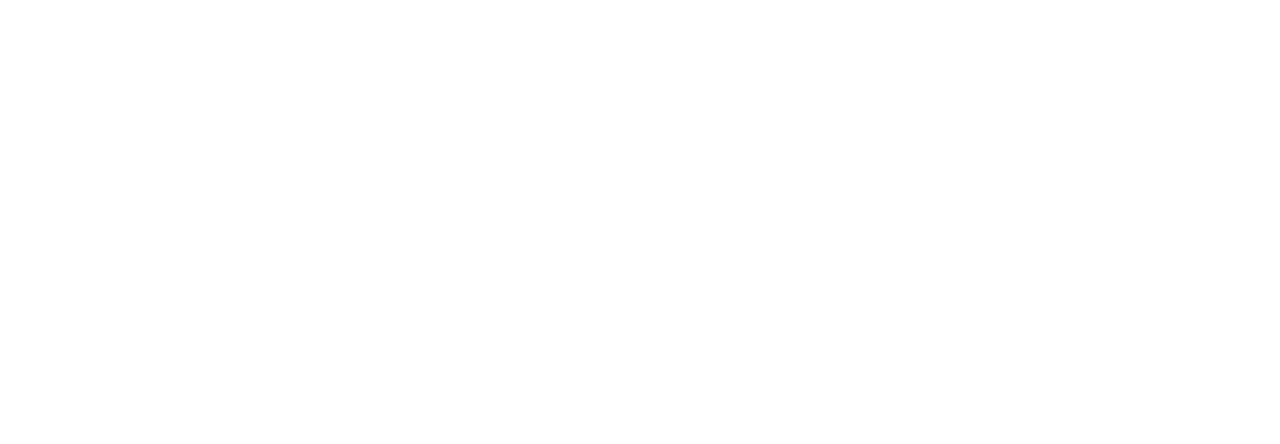
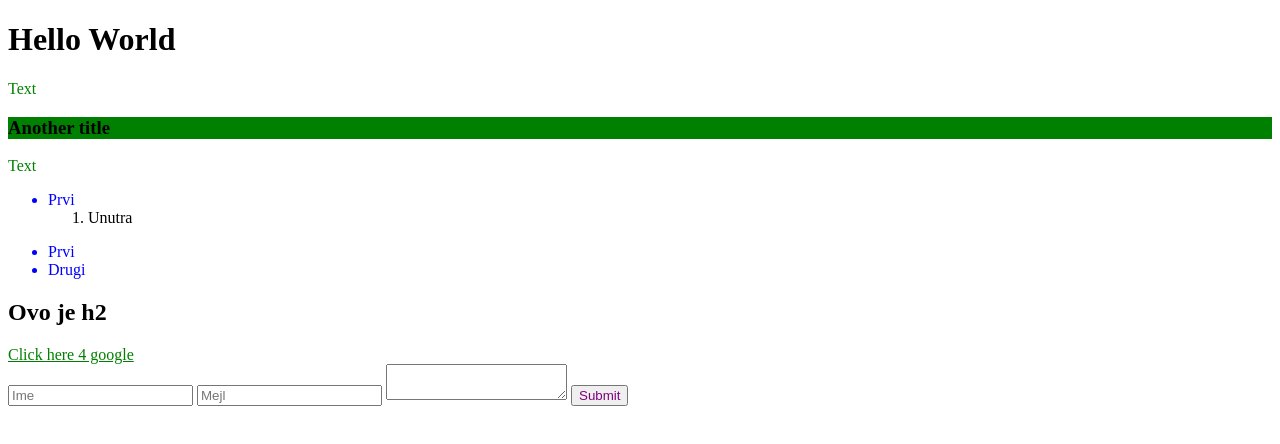
Before and after one commit to makisa99/css-practice, a plain HTML site: page index.html in a window 1280 px wide. Drawn offline with Linux system fonts and the light colour scheme.

Commit message:
Attribute selectors done

```diff
--- a/index.html
+++ b/index.html
@@ -5,6 +5,30 @@
 	<title>Css practice</title>
 </head>
 <body>
+	<h1 class="title">Hello World</h1>
+	<p id="parag">Text</p>
+	<h3 class="subtitle article-subtitle">Another title</h3>
+	<p id="parag">Text
+	<ul>
+		<li>Prvi</li>
+		<ol>
+			<li>Unutra</li>
+		</ol>
+	</ul>
+	<ul>
+		<li>Prvi</li>
+		<li>Drugi</li>
+	</ul>
+	</p>
+	<h2>Ovo je h2</h2>
+	<a href="http://www.google.com" id="google-link">Click here 4 google</a>
+
+	<form>
+		<input type="text" placeholder="Ime">
+		<input type="email" placeholder="Mejl">
+		<textarea></textarea>
+		<button>Submit</button>
+	</form>
 
 </body>
 </html>
--- a/style.css
+++ b/style.css
@@ -1,2 +1,45 @@
-css fajlasd
-druga linija
+.title:hover{
+	color: red;
+}
+
+h3[class=subtitle]{
+	color: pink;
+}
+
+/*.subtitle{
+	color: blue;
+}*/
+#parag{
+	color: green;
+}
+/*li:only-child{
+	color: purple;
+}*/
+/*
+#google-link:link{
+	color: blue;
+}
+#google-link:visited{
+	color: red;
+}
+*/
+
+h2 + a{ /* uvek kada idu jedan posle drugog */
+	color:  green;
+}
+
+textarea ~ button{ /* uvek kada su u istom parentu */
+	color: purple;
+}
+
+ul > li { /* za svaki li u ul prvi */
+	color:  blue;
+}
+
+/*ul li {
+	color: green;
+}*/
+
+h3[class~=article-subtitle]{
+	background: green;
+}
```
